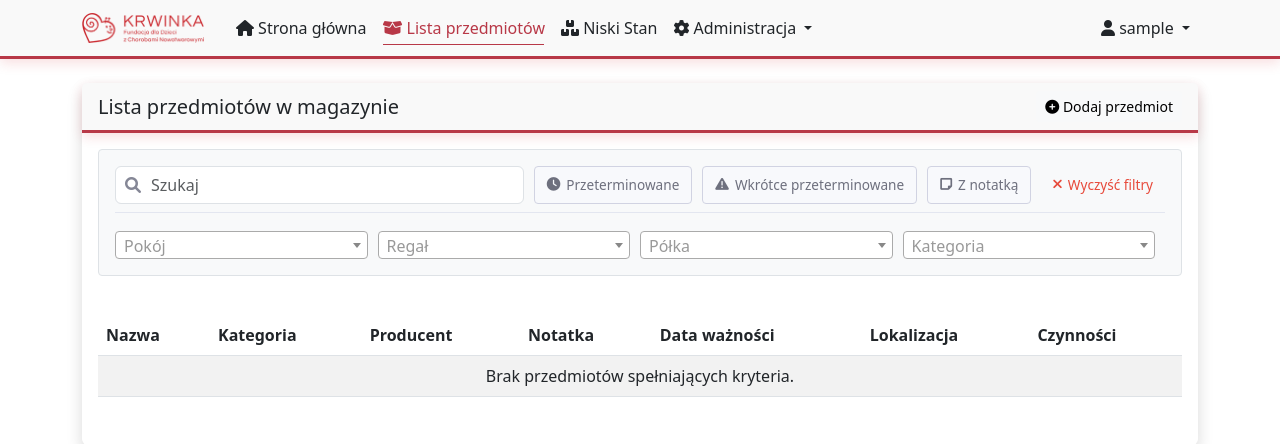
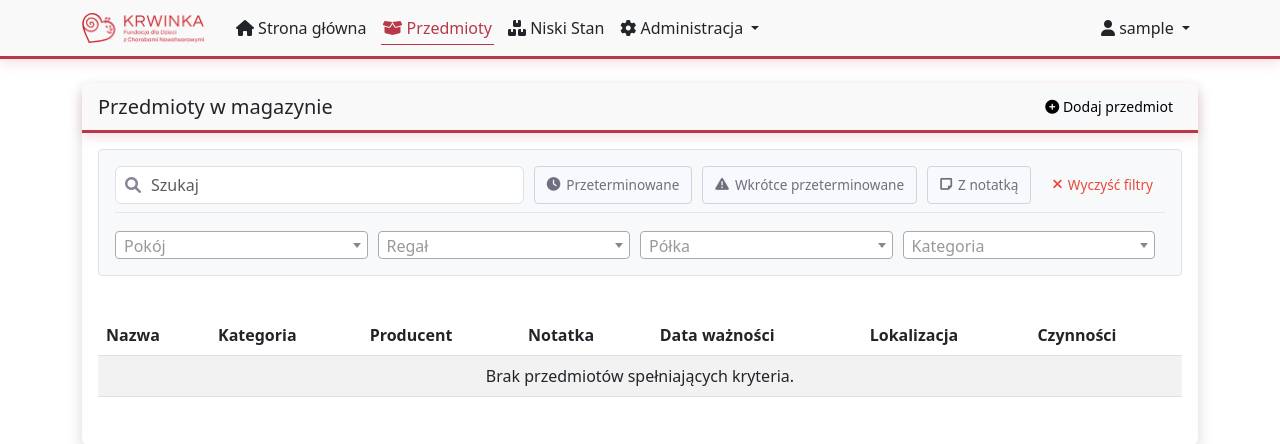
Before and after one commit to agoralewski/ce-it-hub-hackathon-2025, a Django app: page /warehouse/items/ in a window 1280 px wide. Shown: the top 444 px of the page. Run offline with Django 5.2, Linux system fonts and the light colour scheme; the visitor is signed in with stand-in values (Sample User, id 1); data that the repository does not hold is empty; some libraries are stand-ins or nearby versions.

```diff
--- a/templates/base.html
+++ b/templates/base.html
@@ -50,7 +50,7 @@
                     <li class="nav-item">
                         <a class="nav-link {% if request.resolver_match.url_name == 'item_list' %}active{% endif %}"
                             href="{% url 'warehouse:item_list' %}" onclick="return window.navigateWithLoading(this.href, 'Przygotowywanie listy przedmiotów...', true);">
-                            <i class="fas fa-box-open"></i> Lista przedmiotów
+                            <i class="fas fa-box-open"></i> Przedmioty
                         </a>
                     </li>
                     <li class="nav-item">
--- a/templates/warehouse/item_list.html
+++ b/templates/warehouse/item_list.html
@@ -1,7 +1,7 @@
 {% extends "base.html" %}
 {% load static %}
 
-{% block title %}Lista przedmiotów - KSP{% endblock %}
+{% block title %}Przedmioty - KSP{% endblock %}
 
 {% block extra_css %}
 <link rel="stylesheet" href="https://cdn.jsdelivr.net/npm/select2@4.1.0-rc.0/dist/css/select2.min.css">
@@ -12,7 +12,7 @@
 {% block content %}
 <div class="card shadow mb-4">
     <div class="card-header bg-primary text-white d-flex justify-content-between align-items-center">
-        <h5 class="mb-0">Lista przedmiotów w magazynie</h5>
+        <h5 class="mb-0">Przedmioty w magazynie</h5>
         <a href="{% url 'warehouse:add_new_item' %}" class="btn btn-light btn-sm">
             <i class="fas fa-plus-circle"></i> Dodaj przedmiot
         </a>
```
Also changed, not shown: templates/warehouse/index.html (+8 -8 lines).
